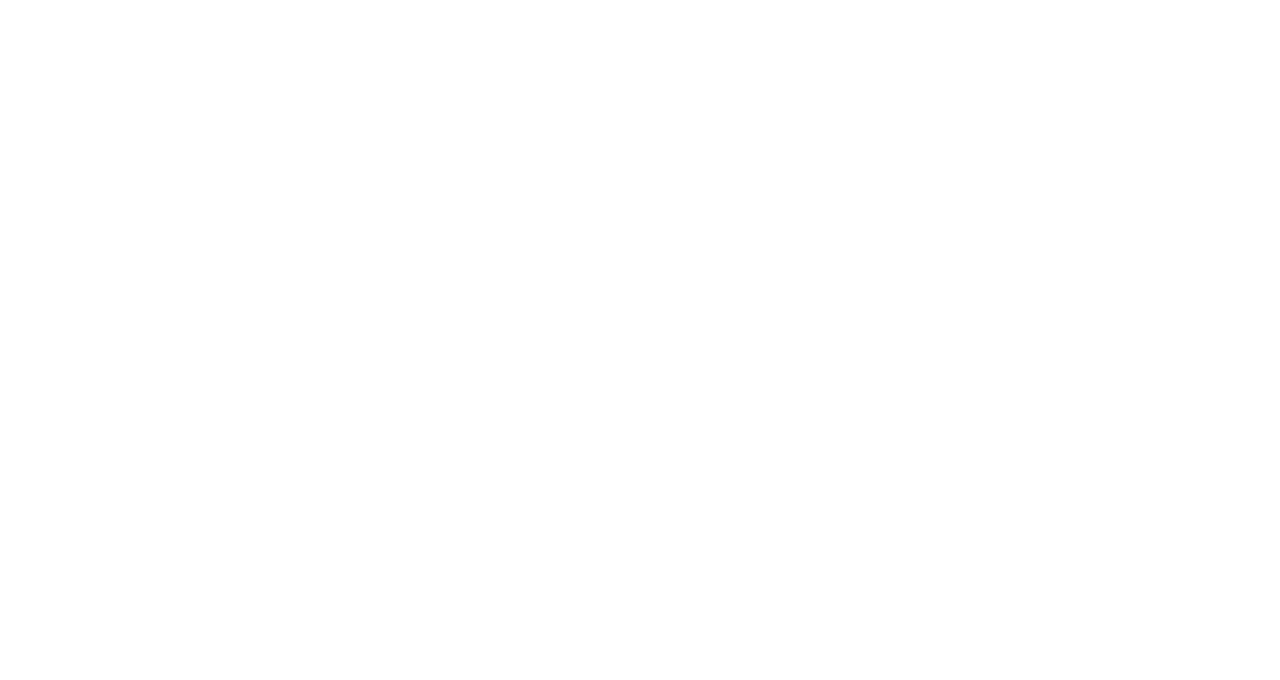
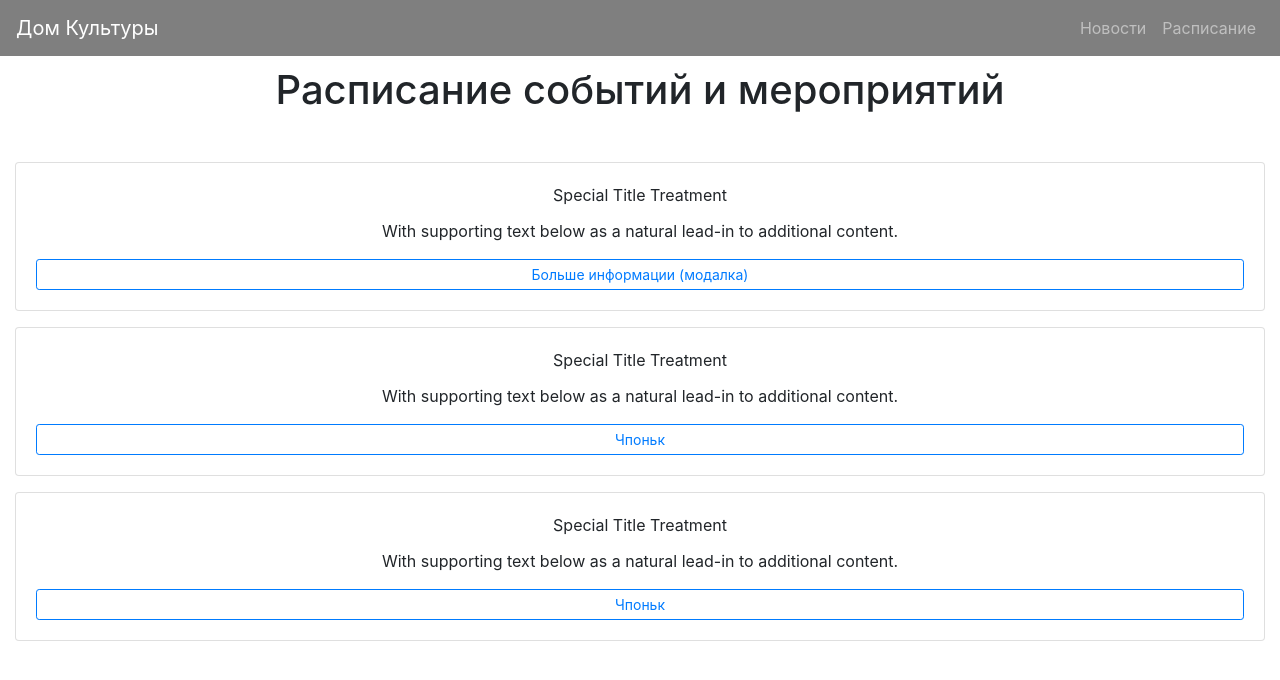
Before and after one commit to lazarevand1997/graduatework, a React (Create React App) app in the folder client/: page /events in a window 1280 px wide. Shown: the top 680 px of the page. Built offline with nearby package versions, Linux system fonts and the light colour scheme.

Commit message:
Events page

```diff
--- a/client/src/App.js
+++ b/client/src/App.js
@@ -1,6 +1,7 @@
 import React, { Component } from 'react';
 import { BrowserRouter, Switch, Route } from "react-router-dom";
 import HomePage from "./Pages/HomePage";
+import EventsPage from "./Pages/EventsPage";
 import './App.css';
 
 class App extends Component {
@@ -11,6 +12,7 @@
           <BrowserRouter>
               <Switch>
                 <Route exact path="/" component={HomePage} />
+                <Route exact path="/events" component={EventsPage} />
               </Switch>
           </BrowserRouter>
       </div>
--- /dev/null
+++ b/client/src/Components/Events/Events.css
@@ -0,0 +1,3 @@
+.events-wrapper{
+    padding-top: 66px;
+}
--- a/client/src/Components/Events/Events.js
+++ b/client/src/Components/Events/Events.js
@@ -0,0 +1,41 @@
+import React, { Component } from 'react';
+import { Card, Button, CardTitle, CardText, Row, Col } from 'reactstrap';
+import "./Events.css";
+
+class Events extends Component {
+
+  render() {
+    return (
+      <div className="container-fluid events-wrapper">
+        <div classname="events-title">
+            <h1>Расписание событий и мероприятий</h1>
+        </div>
+        <div className="events-case mt-5">
+            <div className="events-card mt-3">
+                <Card body>
+                    <CardTitle>Special Title Treatment</CardTitle>
+                    <CardText>With supporting text below as a natural lead-in to additional content.</CardText>
+                    <Button outline color="primary" size="sm">Больше информации (модалка)</Button>
+                </Card>
+            </div>
+            <div className="events-card mt-3">
+                <Card body>
+                    <CardTitle>Special Title Treatment</CardTitle>
+                    <CardText>With supporting text below as a natural lead-in to additional content.</CardText>
+                    <Button outline color="primary" size="sm">Чпоньк</Button>
+                </Card>
+            </div>
+            <div className="events-card mt-3">
+                <Card body>
+                    <CardTitle>Special Title Treatment</CardTitle>
+                    <CardText>With supporting text below as a natural lead-in to additional content.</CardText>
+                    <Button outline color="primary" size="sm">Чпоньк</Button>
+                </Card>
+            </div>
+        </div>
+      </div>
+    );
+  }
+}
+
+export default Events;
--- a/client/src/Components/Header/Header.js
+++ b/client/src/Components/Header/Header.js
@@ -35,7 +35,7 @@
                 <NavLink href="/">Новости</NavLink>
               </NavItem>
               <NavItem>
-                <NavLink href="/">Расписание</NavLink>
+                <NavLink href="/events">Расписание</NavLink>
               </NavItem>
             </Nav>
           </Collapse>
--- /dev/null
+++ b/client/src/Pages/EventsPage.js
@@ -0,0 +1,17 @@
+import React, { Component } from 'react';
+import Header from "../Components/Header/Header";
+import Events from "../Components/Events/Events";
+
+class HomePage extends Component {
+
+  render() {
+    return (
+      <div>
+        <Header/>
+        <Events />
+      </div>
+    );
+  }
+}
+
+export default HomePage;
```
